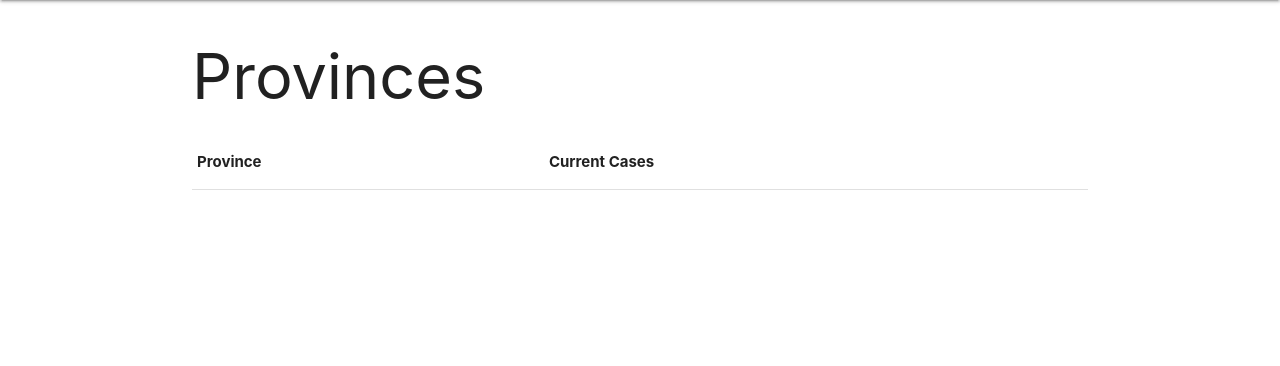
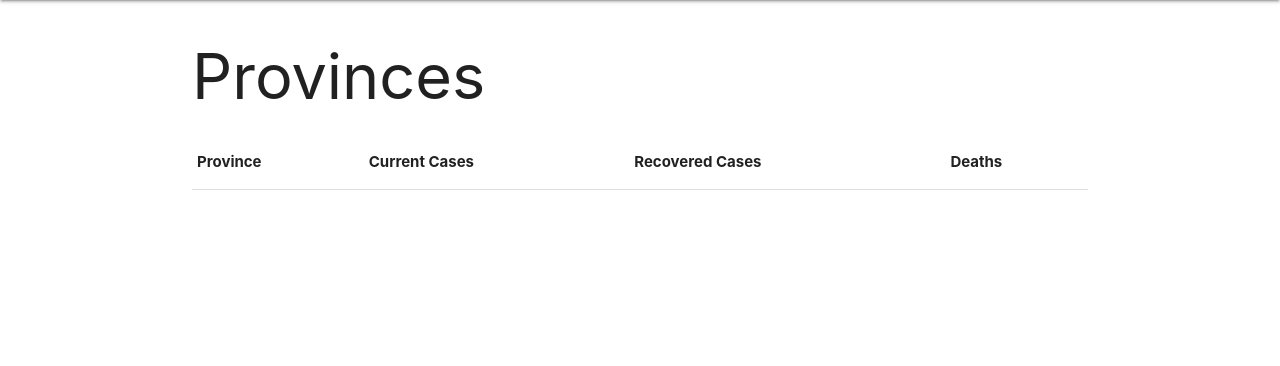
Before and after one commit to fastlane27/corona_chasers, a Django app: page /countries/1/provinces/ in a window 1280 px wide. Shown: the part 64-430 px from the top of the page. Run offline with Django 3.2, Linux system fonts and the light colour scheme; data that the repository does not hold is empty.

Commit message:
province list

```diff
--- a/main_app/templates/main_app/province_list.html
+++ b/main_app/templates/main_app/province_list.html
@@ -7,6 +7,8 @@
     <tr>
       <th>Province</th>
       <th>Current Cases</th>
+      <th>Recovered Cases</th>
+      <th>Deaths</th>
     </tr>
   </thead>
   <tbody>
@@ -14,6 +16,8 @@
       <tr>
         <td>{{ province.name }}</td>
         <td>{{ province.infected }}</td>
+        <td>{{ province.recovered }}</td>
+        <td>{{ province.deaths }}</td>
       </tr>
     {% endfor %}
   </tbody>
--- a/main_app/views.py
+++ b/main_app/views.py
@@ -52,7 +52,9 @@ class CountryDetail(DetailView):
 
 class ProvinceList(ListView):
     model = Province
-    # queryset = Country.objects.get(name=).province_set.all()
+
+    def get_queryset(self):
+        return Province.objects.filter(country=self.kwargs['pk'])
 
 
 class CommentCreate(CreateView):
```
Also changed, not shown: main_app/models.py (+9 -0 lines).
